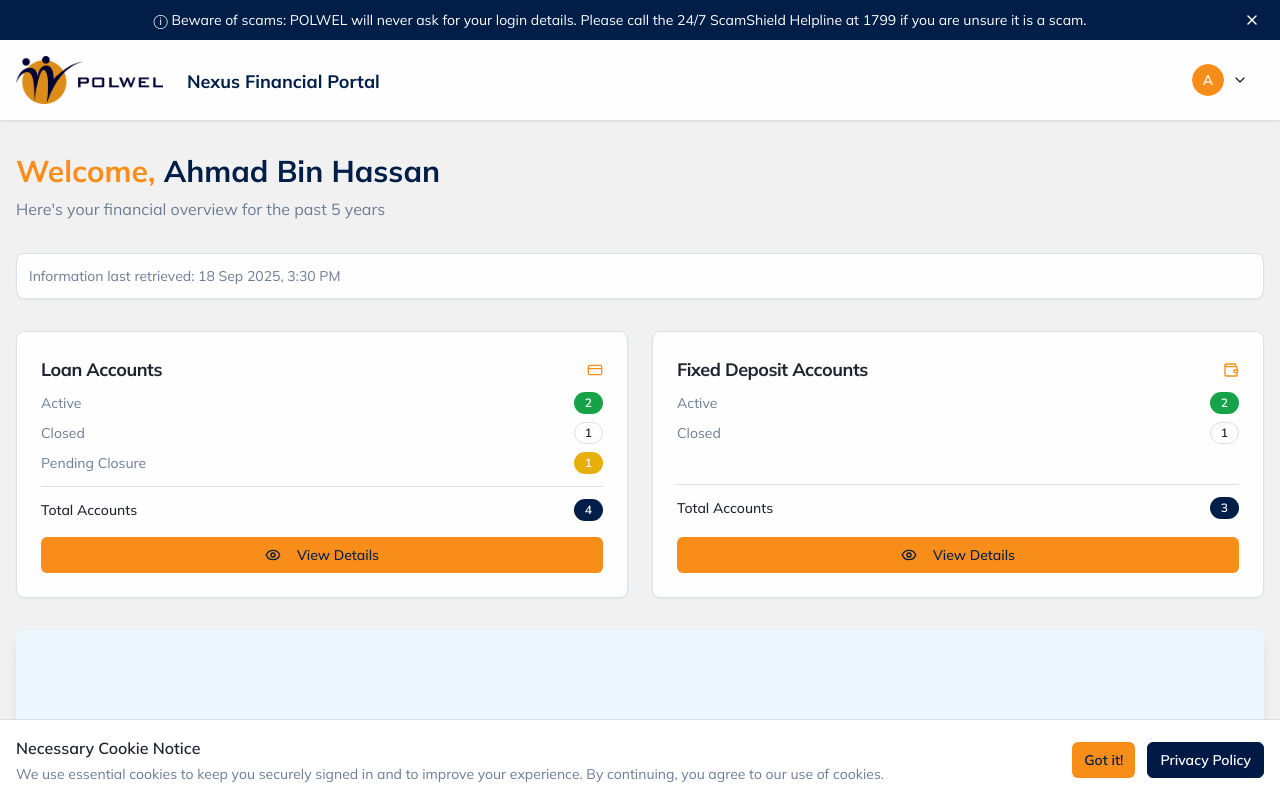
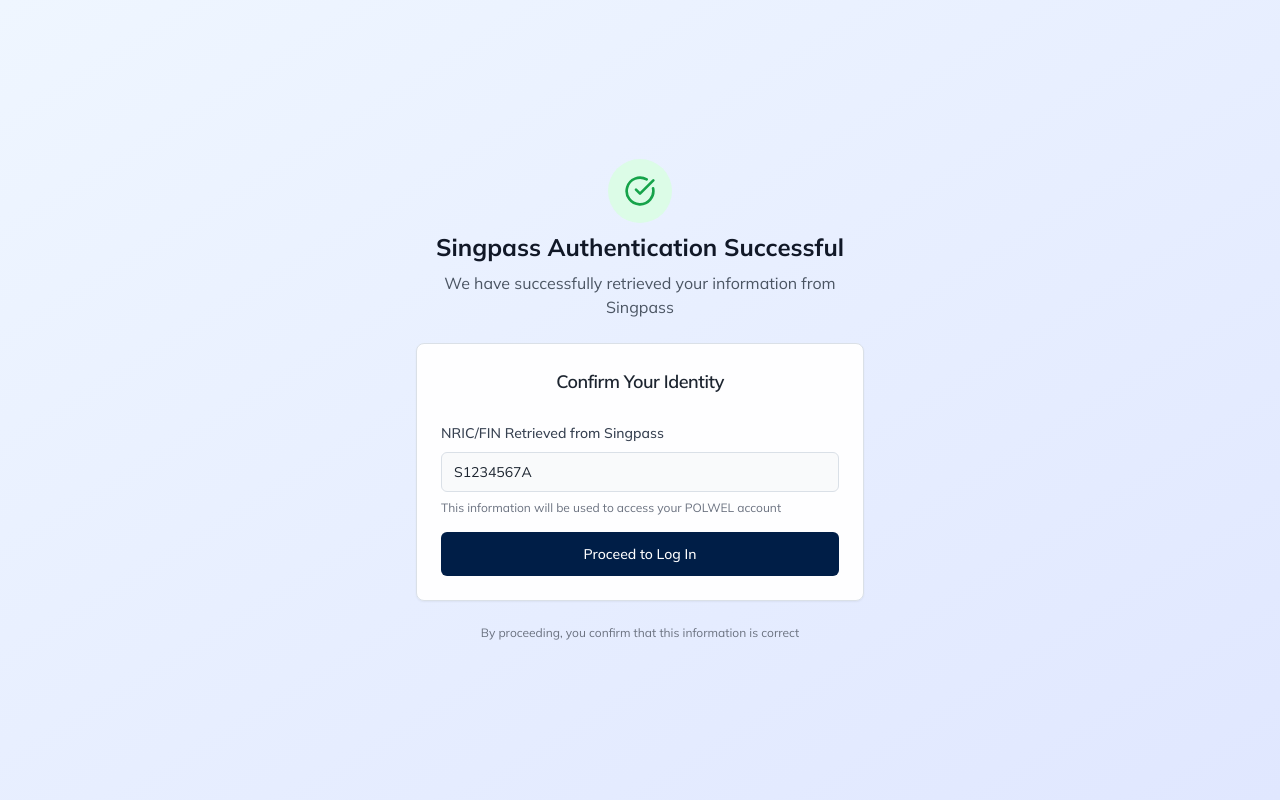
Before and after one commit to sg-pm-OTG/polwel-nexus-26, a React (Vite) app: page / in a window 1280 px wide. Both pictures are taken after a click on the button "Log in with". Shown: the top 800 px of the page. Built offline with nearby package versions, Linux system fonts and the light colour scheme.

Commit message:
Create Singpass NRIC/FIN page

```diff
--- a/src/pages/Index.tsx
+++ b/src/pages/Index.tsx
@@ -5,20 +5,25 @@ import Dashboard from "./Dashboard";
 import LoanDetails from "./LoanDetails";
 import FixedDepositDetails from "./FixedDepositDetails";
 import Logout from "./Logout";
+import NRICConfirmation from "./NRICConfirmation";
 
-type AppState = "login" | "userNotFound" | "dashboard" | "loanDetails" | "fixedDepositDetails" | "logout";
+type AppState = "login" | "nricConfirmation" | "userNotFound" | "dashboard" | "loanDetails" | "fixedDepositDetails" | "logout";
 
 const NexusPortal = () => {
   const [currentState, setCurrentState] = useState<AppState>("login");
   const [user, setUser] = useState<{ name: string; nric: string } | null>(null);
 
-  const handleLogin = () => {
+  const handleSingpassSuccess = () => {
     // Mock user data for demonstration
     const mockUser = {
       name: "Ahmad Bin Hassan",
       nric: "S1234567A"
     };
     setUser(mockUser);
+    setCurrentState("nricConfirmation");
+  };
+
+  const handleProceedToLogin = () => {
     setCurrentState("dashboard");
   };
 
@@ -52,10 +57,18 @@ const NexusPortal = () => {
     case "login":
       return (
         <Login
-          onLogin={handleLogin}
+          onLogin={handleSingpassSuccess}
           onUserNotFound={handleUserNotFound}
         />
       );
+
+    case "nricConfirmation":
+      return user ? (
+        <NRICConfirmation
+          nric={user.nric}
+          onProceed={handleProceedToLogin}
+        />
+      ) : null;
 
 
     case "userNotFound":
@@ -103,7 +116,7 @@ const NexusPortal = () => {
     default:
       return (
         <Login
-          onLogin={handleLogin}
+          onLogin={handleSingpassSuccess}
           onUserNotFound={handleUserNotFound}
         />
       );
--- /dev/null
+++ b/src/pages/NRICConfirmation.tsx
@@ -0,0 +1,72 @@
+import React from 'react';
+import { Card, CardContent, CardHeader, CardTitle } from "@/components/ui/card";
+import { Button } from "@/components/ui/button";
+import { Label } from "@/components/ui/label";
+import { Input } from "@/components/ui/input";
+import { CheckCircle } from "lucide-react";
+
+interface NRICConfirmationProps {
+  nric: string;
+  onProceed: () => void;
+}
+
+const NRICConfirmation = ({ nric, onProceed }: NRICConfirmationProps) => {
+  return (
+    <div className="min-h-screen bg-gradient-to-br from-blue-50 to-indigo-100 flex items-center justify-center p-4">
+      <div className="w-full max-w-md space-y-6">
+        <div className="text-center space-y-2">
+          <div className="mx-auto w-16 h-16 bg-green-100 rounded-full flex items-center justify-center">
+            <CheckCircle className="w-8 h-8 text-green-600" />
+          </div>
+          <h1 className="text-2xl font-bold text-gray-900">
+            Singpass Authentication Successful
+          </h1>
+          <p className="text-gray-600">
+            We have successfully retrieved your information from Singpass
+          </p>
+        </div>
+
+        <Card>
+          <CardHeader>
+            <CardTitle className="text-center text-lg">
+              Confirm Your Identity
+            </CardTitle>
+          </CardHeader>
+          <CardContent className="space-y-4">
+            <div className="space-y-2">
+              <Label htmlFor="nric" className="text-sm font-medium text-gray-700">
+                NRIC/FIN Retrieved from Singpass
+              </Label>
+              <Input
+                id="nric"
+                type="text"
+                value={nric}
+                readOnly
+                className="bg-gray-50 cursor-not-allowed"
+              />
+              <p className="text-xs text-gray-500">
+                This information will be used to access your POLWEL account
+              </p>
+            </div>
+
+            <Button
+              onClick={onProceed}
+              className="w-full mt-6"
+              size="lg"
+            >
+              Proceed to Log In
+            </Button>
+          </CardContent>
+        </Card>
+
+        <div className="text-center">
+          <p className="text-xs text-gray-500">
+            By proceeding, you confirm that this information is correct
+          </p>
+        </div>
+      </div>
+    </div>
+  );
+};
+
+export default NRICConfirmation;
```
